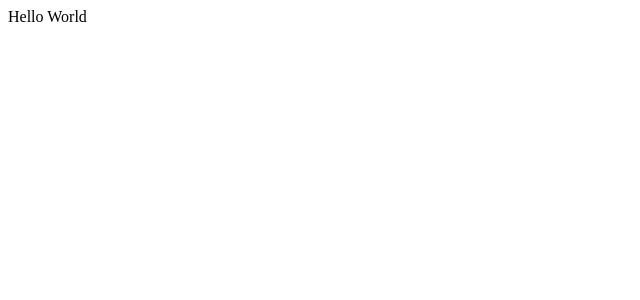
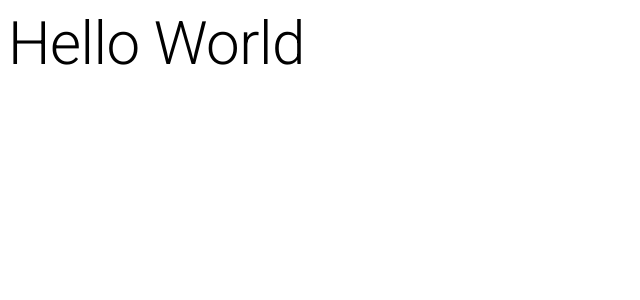
Before and after one commit to jvaneyken/todo-chrome-extension, a React (Vite) app: page / in a window 1280 px wide. Shown: the top 300 px of the page, without its empty margins (0-640 px from the left). Built offline with nearby package versions, Linux system fonts and the light colour scheme.

Commit message:
install and set up Material UI

```diff
--- a/package.json
+++ b/package.json
@@ -10,6 +10,11 @@
     "preview": "vite preview"
   },
   "dependencies": {
+    "@emotion/react": "^11.11.4",
+    "@emotion/styled": "^11.11.5",
+    "@fontsource/roboto": "^5.0.13",
+    "@mui/icons-material": "^5.15.15",
+    "@mui/material": "^5.15.15",
     "react": "^18.2.0",
     "react-dom": "^18.2.0",
     "react-router-dom": "^6.22.3"
--- a/src/App.tsx
+++ b/src/App.tsx
@@ -1,6 +1,8 @@
+import { Typography } from "@mui/material";
+
 function App() {
   return <>
-  <div>Hello World</div>
+  <Typography variant="h2">Hello World</Typography>
   </>;
 }
 
--- a/src/main.tsx
+++ b/src/main.tsx
@@ -4,6 +4,10 @@ import {
   createHashRouter,
   RouterProvider,
 } from "react-router-dom";
+import '@fontsource/roboto/300.css';
+import '@fontsource/roboto/400.css';
+import '@fontsource/roboto/500.css';
+import '@fontsource/roboto/700.css';
 
 import App from './App.tsx'
 
```
Also changed, not shown: 1 other file (tests, documents, lock files or other folders).
